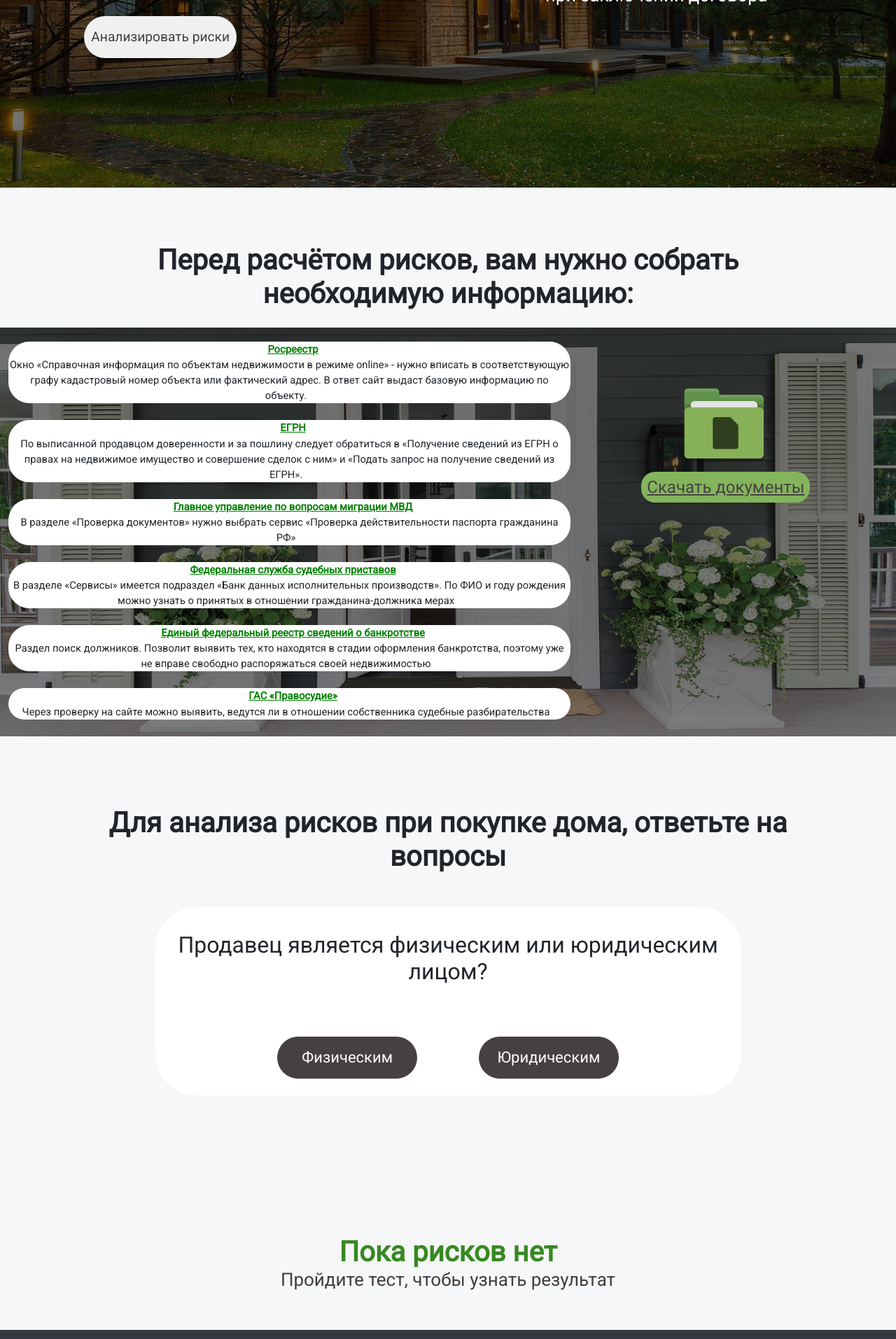
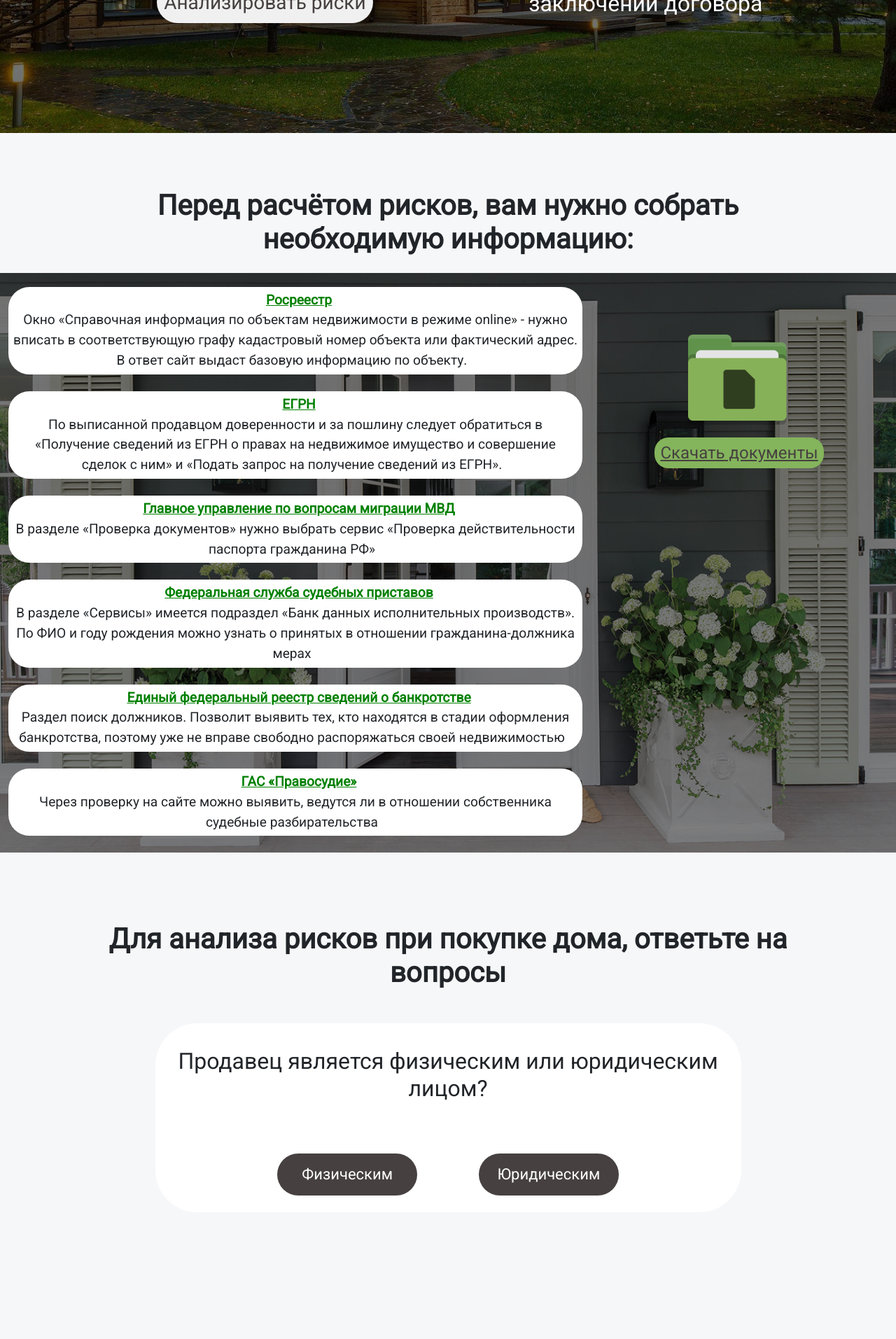
Before and after one commit to KateShustova/K_plus, a Django app: page / in a window 1280 px wide. Shown: the part 551-2464 px from the top of the page at 70% size. Run offline with Django 4.2, Linux system fonts and the light colour scheme; some libraries are stand-ins or nearby versions.

Commit message:
Fix background images alignment

```diff
--- a/consultant/project/templates/index.html
+++ b/consultant/project/templates/index.html
@@ -32,12 +32,14 @@
             <img src="{% static 'img/Frame1.png' %}" width="150"  alt="Пока не работает">
             </a>
             <div class="collapse navbar-collapse d-flex justify-content-center" id="navbarSupportedContent">
+               <ul class="navbar-nav">
                   <li class="nav-item">
-                     <a class="nav-link" aria-current="page" style="font-size: 1.2vw; margin-right: 2vw;" href="#documents_page">Необходимая информация</a>
+                     <a class="nav-link" aria-current="page" style="margin-right: 2vw;" href="#documents_page">Необходимая информация</a>
                   </li>
                   <li class="nav-item">
-                     <a class="nav-link" style="font-size: 1.2vw;" href="#test_page">Анализ рисков</a>
+                     <a class="nav-link" href="#test_page">Анализ рисков</a>
                   </li>
+               </ul>
             </div>
          </div>
       </nav>
@@ -60,32 +62,32 @@
             color:#FFFFFF;
          }
       </style>
-      <div class="content">
-         <div class="bg-image position-relative" id="main_page">
-            <img src="{% static 'img\cover.jpg' %}" width="100%" >
+      <div class="">
+         <div class="position-relative">
+            <div class="bg-image" id="main_page" style="position: absolute;z-index: -1;width: 100%;height: 100%;">
+               <img src="{% static 'img\cover.jpg' %}" height="100%" width="100%" >
                <div class="mask position-absolute top-0 end-0 bottom-0 start-0 " style="background-color: rgba(0, 0, 0, 0.55)">
-               <div class="container d-flex h-100">
-                  <div class="row">
+               </div>
+            </div>
+            <div class="row" style="padding: 11%; padding-top:4%; width:100%">
                <div class="d-flex col-lg-6 justify-content-center" style="flex-direction: column;">
 
-                        <img style="width: 30vw;" src="{% static 'img/лого.svg' %}" alt="Пока не работает">
+                  <img src="{% static 'img/лого.svg' %}" alt="Пока не работает">
                   <br>
-                        <a href="#test_page" class="d-flex justify-content-center" style="text-decoration: none; width: 23vw;">
-                           <button class="main-button" style="font-size:1.5vw;">Анализировать риски</button>
+                  <a href="#test_page" class="d-flex justify-content-center" style="text-decoration: none;">
+                     <button class="main-button">Анализировать риски</button>
                   </a>
 
                </div>
                <div class="col-lg-1"></div>
                <div class="col-lg-5 d-flex align-items-center">
                   <ul class='triangles'>
-                           <li  class="h2 text-white" style="font-size:2vw">Анализ рисков при покупке индивидуального жилого дома</li>
+                     <li  class="h2 text-white">Анализ рисков при покупке индивидуального жилого дома</li>
                      <br>
-                           <li  class="h2 text-white" style="font-size:2vw">Подборка сервисов для проверки всех нюансов сделки</li>
+                     <li  class="h2 text-white">Подборка сервисов для проверки всех нюансов сделки</li>
                      <br>
-                           <li  class="h2 text-white" style="font-size:2vw">Индивидуальная оценка рисков при заключении договора</li>
+                     <li  class="h2 text-white">Индивидуальная оценка рисков при заключении договора</li>
                   </ul>
-                     </div>
-                  </div>
                </div>
             </div>
          </div>
@@ -107,26 +109,25 @@
          <h1 class="text-center" id="documents_page" style="padding-top: 80px; margin-top: -10px; margin-bottom: 80px; width: 80%; margin:0 auto;"><strong>Перед расчётом рисков, вам нужно собрать необходимую информацию:</strong>
          </h1>
          <br>
-         <div class="cont-ref d-flex justify-content-center" width="100%" style="height:100%; position: relative;/*! z-index: 1; */">
-            <div class="bg-image position-relative" style="position: absolute !important;z-index: -1;height: 100%;/*! display: inline-block; *//*! padding: 0; *//*! position: fixed !important; */width: 100%;height: 100%;/*! min-width: 100%; *//*! overflow: hidden; *//*! margin: auto; */">
-               <img src="/static/img/background_docs.jpg" style="height: 100%;/*! min-width: 100%; *//*! position: absolute; *//*! min-height: 100%; *//*! width: 100%; */" width="100%">
+         <div class="cont-ref d-flex justify-content-center" width="100%" style="position: relative;">
+            <div class="bg-image" style="position: absolute;z-index: -1;height: 100%;width: 100%;height: 100%;">
+               <img src="/static/img/background_docs.jpg" style="height: 100%;" width="100%">
                <div class="mask position-absolute top-0 end-0 bottom-0 start-0 " style="background-color: rgba(0, 0, 0, 0.5)">
                   <br>
                </div>
             </div>
             <div class="cont-ref d-flex justify-content-center" width="100%">
-               <div class="container" style="padding-top:20px;">
+               <div class="container" style="padding-top:20px; height:100%;width: 65%;padding-right: 0;">
                   {% for doc in docs %}
-                     <div style="border-radius: 30px; width:90%; background-color:#FFFFFF;font-size:12px;text-align: center;">
-                        <span style="font-size: 1.15vw; padding-left:10px;padding-right:10px">{{ doc.content |safe }}</span>
+                     <div style="border-radius: 30px; background-color:#FFFFFF;font-size:12px;text-align: center;width: 100%;padding: 5px">
+                        <span style="font-size: 160%; padding-left:10px;padding-right:10px">{{ doc.content |safe }}</span>
                      </div>
                      <br>
                   {% endfor %}
                </div>
-               <div class="d-flex justify-content-center align-items-start" style="padding-top:5%">
-                  <p>
-                     <a href="{% static 'doc_list.pdf' %}" target="blank" rel="noopener noreferrer"><img src="{% static 'img/documents.png' %}" style="margin-left:13%; width:40%" alt="Пока не работает"></a>
-                     <br>
+               <div class="d-flex justify-content-center align-items-start" style="padding-top:60px;width:35%">
+                  <p style="text-align: center;">
+                     <a href="{% static 'doc_list.pdf' %}" target="blank" rel="noopener noreferrer"><img src="{% static 'img/documents.png' %}" style="margin:auto;display:block;"width="40%" alt="Пока не работает"></a>
                      <a href="{% static 'doc_list.pdf' %}" target="blank" rel="noopener noreferrer" class="download" style="margin-left:0%" download>Скачать документы</a>
                   </p>
                </div>
@@ -597,7 +598,7 @@
                <div class="cont-ref d-flex justify-content-center">
                   <div class="container" style="padding-top:20px">
                      {% for question in page_obj_phys %}
-                        <div id="risk_message_phys_{{forloop.counter}}" style="border-radius: 30px; padding:10px; margin:20px;width:90%; background-color:#FFFFFF; border: 4.5px solid #892222;font-size:12px;text-align: left; display:none" class="risks_phys_text" >
+                        <div id="risk_message_phys_{{forloop.counter}}" style="border-radius: 30px; padding:10px; margin:20px;margin-left:5%;margin-right:5%;width:90%; background-color:#FFFFFF; border: 4.5px solid #892222;font-size:12px;text-align: left; display:none" class="risks_phys_text" >
                            <span style="font-size: 160%; padding-left:10px;padding-right:10px; padding: 0;"><strong style="width: 100%; float: left; text-align: center;">Вопрос №{{question.id }} </strong> <br>{{ question.risk |safe }}</span>
 
                            <script>
@@ -640,7 +641,7 @@
                <div class="cont-ref d-flex justify-content-center" width="100%">
                   <div class="container" style="padding-top:20px">
                      {% for question in page_obj_legal %}
-                        <div id="risk_message_legal_{{forloop.counter}}" style="border-radius: 30px; padding:10px; margin:20px;width:90%; background-color:#FFFFFF; border: 4.5px solid #892222;font-size:12px;text-align: left; display:none" class="risks_legal_text">
+                        <div id="risk_message_legal_{{forloop.counter}}" style="border-radius: 30px; padding:10px; margin:20px;margin-left:5%;margin-right:5%;width:90%; background-color:#FFFFFF; border: 4.5px solid #892222;font-size:12px;text-align: left; display:none" class="risks_legal_text">
                            <span style="font-size: 160%; padding-left:10px;padding-right:10px; padding: 0;"><strong style="width: 100%; float: left; text-align: center;">Вопрос №{{question.id }} </strong> <br>{{ question.risk |safe }}</span>
 
                            <script>
```
Lines whose indentation alone changed are shown as unchanged.
